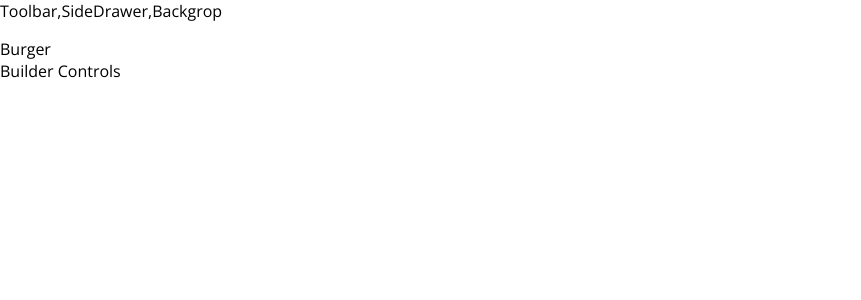
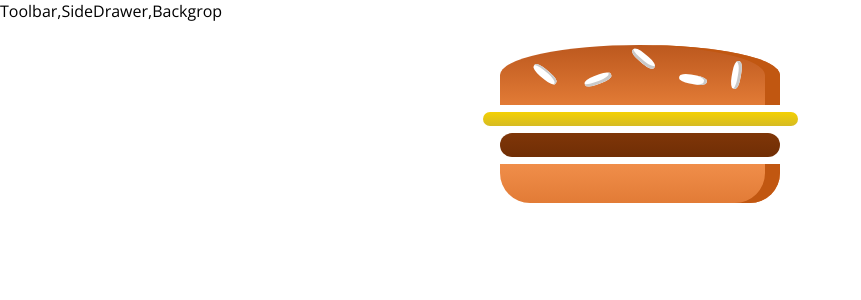
Before and after one commit to ChanakaR/burger-builder, a React app: page / in a window 1280 px wide. Shown: the top 300 px of the page, without its empty margins (0-861 px from the left). Built offline with nearby package versions, Linux system fonts and the light colour scheme.

Commit message:
started the Burger Component

```diff
--- /dev/null
+++ b/src/components/Burger/Burger.css
@@ -0,0 +1,30 @@
+.Burger {
+   width:100%;
+   margin: auto;
+   height: 250px;
+   overflow: scroll;
+   text-align: center;
+   font-size: 1.2rem;
+   font-weight: bold;
+}
+
+@media (min-width:1000px) and (min-height: 700px) {
+    .Burger {
+        width: 700px;
+        height: 600px;
+    }
+}
+
+@media (min-width:500px) and (min-height: 401px) {
+    .Burger {
+        width: 450px;
+        height: 400px;
+    }
+}
+
+@media (min-width:500px) and (min-height: 400px) {
+    .Burger {
+        width: 350px;
+        height: 300px;
+    }
+}
--- a/src/components/Burger/Burger.js
+++ b/src/components/Burger/Burger.js
@@ -0,0 +1,16 @@
+import React from 'react';
+import classes from './Burger.css';
+import BurgerIngredient from './BurgerIngredient/BurgerIngredient';
+
+const burger = (props) => {
+    return (
+        <div className={classes.Burger}>
+            <BurgerIngredient type="bread-top"></BurgerIngredient>
+            <BurgerIngredient type="cheese"></BurgerIngredient>
+            <BurgerIngredient type="meat"></BurgerIngredient>
+            <BurgerIngredient type="bread-bottom"></BurgerIngredient>
+        </div>
+    );
+}
+
+export default burger;
--- a/src/components/Burger/BurgerIngredient/BurgerIngredient.js
+++ b/src/components/Burger/BurgerIngredient/BurgerIngredient.js
@@ -1,6 +1,6 @@
 import React from 'react';
-import classes from './BugerIngredient.css';
-import PropTypes from 'prop-types;'
+import classes from './BurgerIngredient.css';
+import PropTypes from 'prop-types';
 
 const burgerIngredient = (props) => {
     let ingredient = null;
--- a/src/containers/BurgerBuilder/BurgerBuilder.js
+++ b/src/containers/BurgerBuilder/BurgerBuilder.js
@@ -1,12 +1,12 @@
 import React, {Component} from 'react';
 import Aux from '../../hoc/Aux';
+import Burger from '../../components/Burger/Burger';
 
 class BurgerBuilder extends Component{
     render() {
         return (
             <Aux>
-                <div>Burger</div>
-                <div>Builder Controls</div>
+                <Burger />
             </Aux>
         );
     }
```
